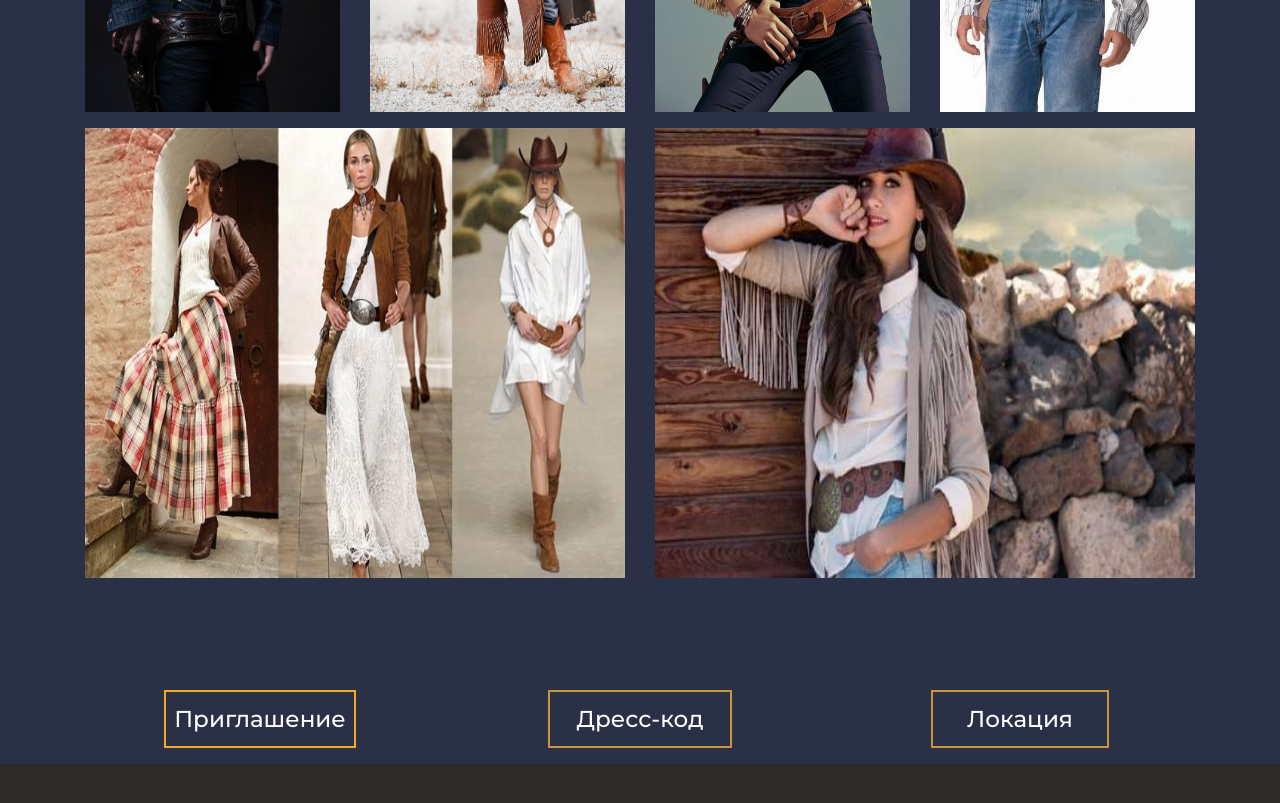
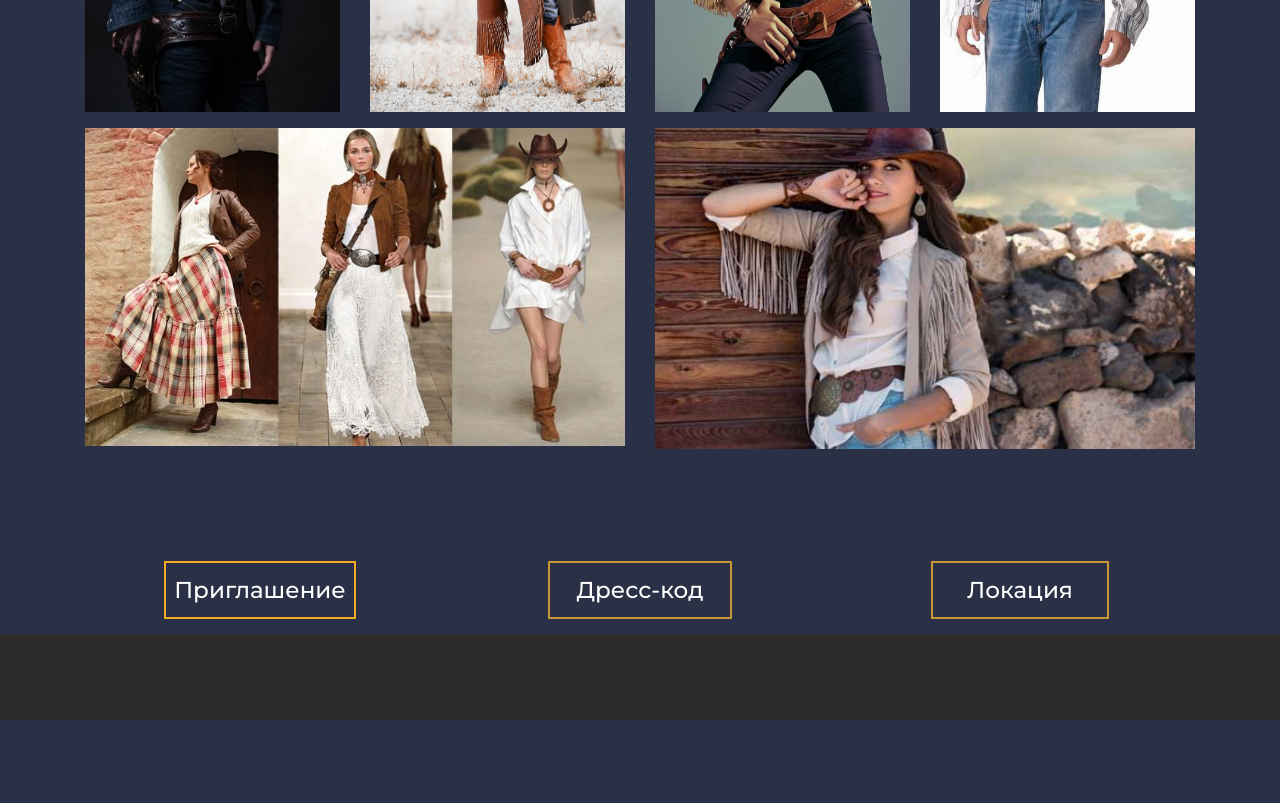
Before and after one commit to Ergenparty/apache, a plain HTML site: page dresscode.html in a window 1280 px wide. Shown: the part 1420-2223 px from the top of the page. After the commit the page ends 2140 px from the top, so only its background shows below. Drawn offline with nearby package versions, Linux system fonts and the light colour scheme; a script that the page names is missing.

Commit message:
Update dresscode.html

```diff
--- a/dresscode.html
+++ b/dresscode.html
@@ -99,8 +99,8 @@
             <div class="col-xs-6 col-sm-6 col-md-3 col-lg-3"><p><img src="ex9.JPG"  height="450px" width="300px"></p></div>
             <div class="col-xs-6 col-sm-6 col-md-3 col-lg-3"><p><img src="ex7.JPG"  height="450px" width="300px"></p></div>
             <div class="col-xs-6 col-sm-6 col-md-3 col-lg-3"><p><img src="ex8.JPG"  height="450px" width="300px"></p></div>
-            <div class="col-xs-6 col-sm-6 col-md-6 col-lg-6"><p><img src="ex6.JPG"  height="450px" width="600px"></p></div>
-            <div class="col-xs-6 col-sm-6 col-md-6 col-lg-6"><p><img src="ex10.JPG"  height="450px" width="600px"></p></div>
+            <div class="col-xs-6 col-sm-6 col-md-6 col-lg-6"><p><img src="ex6.JPG"  ></p></div>
+            <div class="col-xs-6 col-sm-6 col-md-6 col-lg-6"><p><img src="ex10.JPG"  height="321px" width="620px"></p></div>
         </div>
       </div>
 
```
